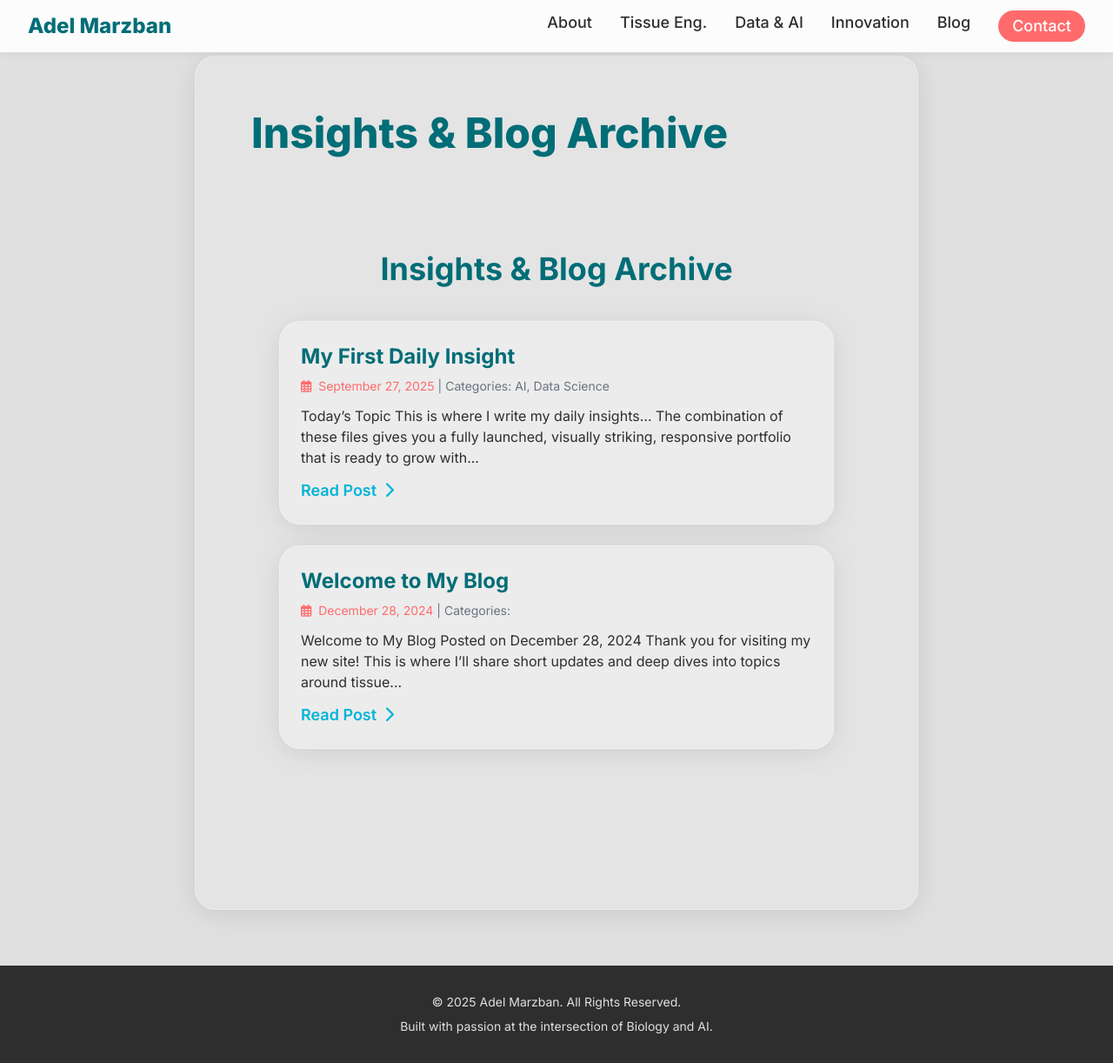
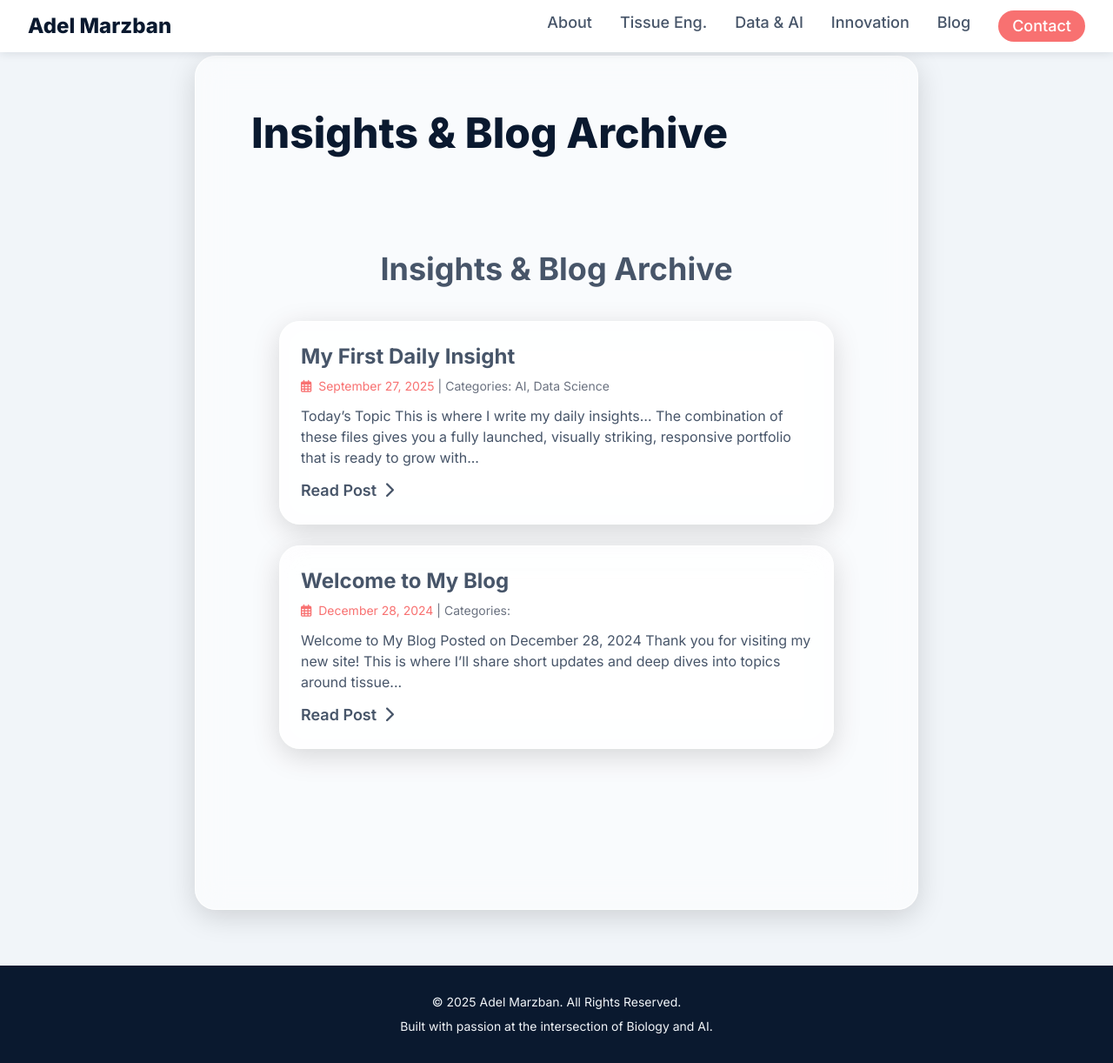
Before and after one commit to adelmarzban/adelmarzban.github.io, a Jekyll site: the page built from blog.html, in a window 1280 px wide and 1222 px high. Shown: the whole window at 87% size. Built offline with Jekyll 4.4.1, drawn with Linux system fonts in a browser that asks for light colours; nearby versions of some CDN libraries.

Commit message:
Update default.html

```diff
--- a/_layouts/default.html
+++ b/_layouts/default.html
@@ -3,26 +3,37 @@
 <head>
     <meta charset="UTF-8">
     <meta name="viewport" content="width=device-width, initial-scale=1.0">
-    <!-- Uses the page title (e.g., from the post's front matter) -->
-    <title>{{ page.title }} | {{ site.title }}</title>
-    <!-- Tailwind CSS CDN -->
+
+    <link rel="preconnect" href="https://cdn.tailwindcss.com">
+    <link rel="preconnect" href="https://fonts.googleapis.com">
+    <link rel="preconnect" href="https://cdnjs.cloudflare.com">
+
+    <title>{% if page.title and page.title != "Home" %}{{ page.title }} | {% endif %}{{ site.title }}</title>
+
+    <meta name="description" content="{% if page.description %}{{ page.description | escape }}{% else %}{{ site.description | escape }}{% endif %}">
+    <link rel="canonical" href="{{ page.url | replace:'index.html','' | absolute_url }}">
+
+    {% if site.google_site_verification %}
+    <meta name="google-site-verification" content="{{ site.google_site_verification }}" />
+    {% endif %}
+
     <script src="https://cdn.tailwindcss.com"></script>
-    <!-- Inter Font -->
     <link href="https://fonts.googleapis.com/css2?family=Inter:wght@100..900&display=swap" rel="stylesheet">
-    <!-- Font Awesome for Icons -->
-    <link rel="stylesheet" href="https://cdnjs.cloudflare.com/ajax/libs/font-awesome/6.0.0-beta3/css/all.min.css">
+    <link rel="stylesheet" href="https://cdnjs.cloudflare.com/ajax/libs/font-awesome/6.0.0-beta3/css/all.min.css" integrity="sha512-..." crossorigin="anonymous">
 
     <script>
-        // Tailwind Configuration with Custom Colors (Copied from index.html)
+        // TAILWIND CONFIGURATION - UPDATED WITH NEW PALETTE
         tailwind.config = {
             theme: {
                 extend: {
                     colors: {
-                        'deep-teal': '#006D77',     /* Primary (Science, Trust) */
-                        'bright-cyan': '#00B4D8',   /* Secondary/Accent (Technology, Digital) */
-                        'warm-coral': '#FF6B6B',    /* Accent CTA (Human warmth, Energy) */
-                        'graphite-gray': '#2E2E2E', /* Text */
-                        'soft-silver': '#E0E0E0',   /* Background */
+                        'deep-navy': '#0A192F',     /* Primary (Foundation, Science) */
+                        'teal-blue': '#14B8A6',     /* Secondary/Accent (Innovation, Digital) */
+                        'sky-blue': '#38BDF8',      /* Secondary/Accent (Freshness) */
+                        'warm-coral': '#F87171',    /* Accent CTA (Empathy, Human Touch) */
+                        'soft-sand': '#F1F5F9',     /* Background (Calm) */
+                        'slate-gray': '#475569',    /* Text & Subtle Design */
+                        'clean-white': '#FFFFFF',   /* White Text/Background */
                     },
                     fontFamily: {
                         sans: ['Inter', 'sans-serif'],
@@ -35,85 +46,136 @@
     <style>
         /* Base Background and Scroll Behavior */
         body {
-            background-color: #E0E0E0; /* Soft Silver */
+            background-color: var(--soft-sand); /* Soft Sand */
             scroll-behavior: smooth;
         }
 
-        /* The Core Glass-Liquid Effect */
-        .glass-container {
-            background: rgba(255, 255, 255, 0.15);
-            border-radius: 1.5rem;
-            box-shadow: 0 4px 30px rgba(0, 0, 0, 0.1);
-            border: 1px solid rgba(255, 255, 255, 0.3);
-            backdrop-filter: blur(10px);
-            -webkit-backdrop-filter: blur(10px);
+        /* Define CSS Custom Properties (Variables) for use in CSS-only styles */
+        :root {
+            --deep-navy: #0A192F;
+            --teal-blue: #14B8A6;
+            --warm-coral: #F87171;
+            --soft-sand: #F1F5F9;
+            --slate-gray: #475569;
         }
 
-        /* Fixed Navigation Bar Glass Effect */
-        .nav-glass {
-            background: rgba(255, 255, 255, 0.9);
-            backdrop-filter: blur(15px);
-            -webkit-backdrop-filter: blur(15px);
-            box-shadow: 0 2px 10px rgba(0, 0, 0, 0.05);
+        /* --- CONSOLIDATED & ENHANCED GLASS EFFECTS --- */
+        .glass-container {
+            /* Kept high contrast for readability */
+            background: rgba(255, 255, 255, 0.6);
+            border-radius: 1.5rem;
+            box-shadow: 0 8px 32px 0 rgba(0, 0, 0, 0.15);
+            border: 1px solid rgba(255, 255, 255, 0.8);
+            backdrop-filter: blur(16px); /* Increased blur */
+            -webkit-backdrop-filter: blur(16px);
+            transition: all 0.3s ease-in-out;
+        }
+        .glass-container:hover {
+            box-shadow: 0 0 40px 0 rgba(20, 184, 166, 0.25); /* Subtle Teal Blue hover glow */
         }
 
-        /* Content Styling for Markdown Readability */
-        .markdown-content h1 { @apply text-4xl font-extrabold mb-6 mt-8 text-deep-teal; }
-        .markdown-content h2 { @apply text-3xl font-bold mb-5 mt-7 text-bright-cyan; }
+        /* Fixed Navigation Bar Glass Effect (More Opaque for Readability) */
+        .nav-glass {
+            background: rgba(255, 255, 255, 0.98);
+            backdrop-filter: blur(20px);
+            -webkit-backdrop-filter: blur(20px);
+            box-shadow: 0 2px 10px rgba(10, 25, 47, 0.1); /* Subtle Navy shadow */
+        }
+
+        /* Header link hover transition */
+        .nav-link {
+            position: relative;
+            padding-bottom: 2px;
+            transition: color 0.3s;
+        }
+        .nav-link::after {
+            content: '';
+            position: absolute;
+            width: 0;
+            height: 3px;
+            bottom: 0;
+            left: 50%;
+            background-color: var(--teal-blue);
+            transition: width 0.3s ease-in-out, left 0.3s ease-in-out;
+        }
+        .nav-link:hover::after {
+            width: 100%;
+            left: 0;
+        }
+
+        /* Graphical Glow Effect for CTA/High-Value Cards */
+        .glow-teal { box-shadow: 0 0 15px rgba(20, 184, 166, 0.6); } /* UPDATED */
+        .glow-coral { box-shadow: 0 0 15px rgba(248, 113, 113, 0.6); }
+
+        /* JEKKYLL MARKDOWN CONTENT STYLES */
+        .markdown-content h1 { @apply text-4xl font-extrabold mb-6 mt-8 text-deep-navy; } /* UPDATED */
+        .markdown-content h2 { @apply text-3xl font-bold mb-5 mt-7 text-teal-blue; } /* UPDATED */
         .markdown-content p { @apply mb-5 leading-relaxed; }
         .markdown-content ul { @apply list-disc list-inside mb-5 ml-4; }
         .markdown-content a { @apply text-warm-coral hover:underline; }
-        .markdown-content blockquote { @apply border-l-4 border-deep-teal pl-4 py-2 italic text-gray-600; }
+        .markdown-content blockquote { @apply border-l-4 border-teal-blue pl-4 py-2 italic text-slate-gray; } /* UPDATED */
+
+        /* ACCESSIBILITY: Skip Link Style */
+        .skip-link {
+            position: absolute;
+            top: -40px;
+            left: 0;
+            background: var(--warm-coral);
+            color: white;
+            padding: 8px;
+            z-index: 10000;
+            transition: top 0.3s;
+        }
+        .skip-link:focus {
+            top: 0;
+        }
 
         /* Ensure content doesn't get hidden under the fixed header */
         .content-padding { padding-top: 5.5rem; }
     </style>
-</head>
 
-<body class="text-graphite-gray">
+    </head>
 
-    <!-- HEADER (Copied from index.html) -->
-    <header id="navbar" class="fixed top-0 left-0 right-0 z-50 nav-glass transition-shadow duration-300">
-        <nav class="container mx-auto px-4 sm:px-6 lg:px-8 py-3 flex justify-between items-center">
-            <a href="/" class="text-2xl font-extrabold text-deep-teal hover:text-bright-cyan transition duration-300">
+<body class="text-slate-gray">
+    <a href="#main-content" class="skip-link">Skip to main content</a>
+
+    <header id="navbar" class="fixed top-0 left-0 right-0 z-50 nav-glass transition-shadow duration-300" role="banner">
+        <nav class="container mx-auto px-4 sm:px-6 lg:px-8 py-3 flex justify-between items-center" role="navigation" aria-label="Main Navigation">
+            <a href="{{ site.baseurl }}/" class="text-2xl font-extrabold text-deep-navy hover:text-teal-blue transition duration-300">
                 Adel Marzban
             </a>
 
-            <!-- Desktop Navigation Links -->
             <div class="hidden lg:flex space-x-8 text-lg font-medium">
-                <a href="/#about" class="hover:text-bright-cyan transition duration-200">About</a>
-                <a href="/#tissue-eng" class="hover:text-bright-cyan transition duration-200">Tissue Eng.</a>
-                <a href="/#data-ai" class="hover:text-bright-cyan transition duration-200">Data & AI</a>
-                <a href="/#entrepreneurship" class="hover:text-bright-cyan transition duration-200">Innovation</a>
-                <a href="/blog.html" class="hover:text-bright-cyan transition duration-200">Blog</a>
-                <a href="/#contact" class="px-4 py-1 rounded-full bg-warm-coral text-white hover:bg-opacity-80 transition duration-200">Contact</a>
+                <a href="{{ site.baseurl }}/#about" class="nav-link">About</a>
+                <a href="{{ site.baseurl }}/#tissue-eng" class="nav-link">Tissue Eng.</a>
+                <a href="{{ site.baseurl }}/#data-ai" class="nav-link">Data & AI</a>
+                <a href="{{ site.baseurl }}/#entrepreneurship" class="nav-link">Innovation</a>
+                <a href="{{ site.baseurl }}/blog.html" class="nav-link">Blog</a>
+                <a href="{{ site.baseurl }}/#contact" class="px-4 py-1 rounded-full bg-warm-coral text-clean-white hover:bg-teal-blue transition duration-200">Contact</a>
             </div>
 
-            <!-- Mobile Menu Button (Hamburger - Placeholder, detailed logic in script below) -->
-            <button id="menu-toggle" class="lg:hidden text-2xl text-deep-teal p-2 rounded-lg hover:bg-gray-100">
+            <button id="menu-toggle" class="lg:hidden text-2xl text-deep-navy p-2 rounded-lg hover:bg-soft-sand/80" aria-controls="mobile-menu" aria-expanded="false">
                 <i class="fas fa-bars"></i>
             </button>
         </nav>
 
-        <!-- Mobile Menu (Hidden by Default - Placeholder, detailed logic in script below) -->
-        <div id="mobile-menu" class="hidden lg:hidden flex flex-col space-y-2 p-4 bg-white shadow-lg">
-            <a href="/#about" class="p-2 rounded-md hover:bg-soft-silver">About</a>
-            <a href="/#tissue-eng" class="p-2 rounded-md hover:bg-soft-silver">Tissue Eng.</a>
-            <a href="/#data-ai" class="p-2 rounded-md hover:bg-soft-silver">Data & AI</a>
-            <a href="/#entrepreneurship" class="p-2 rounded-md hover:bg-soft-silver">Innovation</a>
-            <a href="/blog.html" class="p-2 rounded-md hover:bg-soft-silver">Blog</a>
-            <a href="/#contact" class="p-2 rounded-md bg-warm-coral text-white hover:bg-opacity-80 text-center mt-2">Contact</a>
+        <div id="mobile-menu" class="hidden lg:hidden flex flex-col space-y-2 p-4 bg-clean-white shadow-lg">
+            <a href="{{ site.baseurl }}/#about" class="p-2 rounded-md hover:bg-soft-sand">About</a>
+            <a href="{{ site.baseurl }}/#tissue-eng" class="p-2 rounded-md hover:bg-soft-sand">Tissue Eng.</a>
+            <a href="{{ site.baseurl }}/#data-ai" class="p-2 rounded-md hover:bg-soft-sand">Data & AI</a>
+            <a href="{{ site.baseurl }}/#entrepreneurship" class="p-2 rounded-md hover:bg-soft-sand">Innovation</a>
+            <a href="{{ site.baseurl }}/blog.html" class="p-2 rounded-md hover:bg-soft-sand">Blog</a>
+            <a href="{{ site.baseurl }}/#contact" class="p-2 rounded-md bg-warm-coral text-clean-white hover:bg-teal-blue text-center mt-2">Contact</a>
         </div>
     </header>
 
-    <main class="content-padding py-16">
+    <main id="main-content" class="content-padding py-16" role="main">
         <div class="container mx-auto px-4 sm:px-6 lg:px-8 max-w-4xl">
-            <!-- JEKKYLL CONTENT INJECTION: This is where the Markdown content goes -->
             <article class="glass-container p-8 md:p-12 lg:p-16 markdown-content">
-                <h1 class="text-5xl font-extrabold mb-4 text-deep-teal">{{ page.title }}</h1>
+                <h1 class="text-5xl font-extrabold mb-4 text-deep-navy">{{ page.title }}</h1>
 
                 {% if page.layout == "post" %}
-                <p class="text-lg text-gray-500 mb-8">
+                <p class="text-lg text-slate-gray mb-8">
                     <i class="far fa-calendar-alt mr-2 text-warm-coral"></i>
                     Published {{ page.date | date: "%B %-d, %Y" }}
                     {% if page.author %}by {{ page.author }}{% endif %}
@@ -124,41 +186,15 @@
                     {{ content }}
                 </div>
             </article>
-            <!-- End JEKKYLL CONTENT -->
-        </div>
+            </div>
     </main>
 
-    <!-- FOOTER (Copied from index.html) -->
-    <footer class="bg-graphite-gray text-soft-silver py-8">
+    <footer class="bg-deep-navy text-soft-sand py-8" role="contentinfo">
         <div class="container mx-auto px-4 sm:px-6 lg:px-8 text-center text-sm">
             <p>&copy; {{ 'now' | date: "%Y" }} Adel Marzban. All Rights Reserved.</p>
             <p class="mt-2">Built with passion at the intersection of Biology and AI.</p>
         </div>
     </footer>
 
-    <!-- JavaScript for Mobile Menu and Glass Effect (Copied from index.html) -->
-    <script>
-        // Menu Toggle
-        document.getElementById('menu-toggle').addEventListener('click', function() {
-            document.getElementById('mobile-menu').classList.toggle('hidden');
-        });
-
-        // Hide mobile menu when a link is clicked
-        document.getElementById('mobile-menu').querySelectorAll('a').forEach(link => {
-            link.addEventListener('click', () => {
-                document.getElementById('mobile-menu').classList.add('hidden');
-            });
-        });
-
-        // Dynamic Glass/Shadow for Navbar on scroll
-        const navbar = document.getElementById('navbar');
-        window.addEventListener('scroll', () => {
-            if (window.scrollY > 50) {
-                navbar.classList.add('shadow-lg');
-            } else {
-                navbar.classList.remove('shadow-lg');
-            }
-        });
-    </script>
-</body>
+    </body>
 </html>
```
